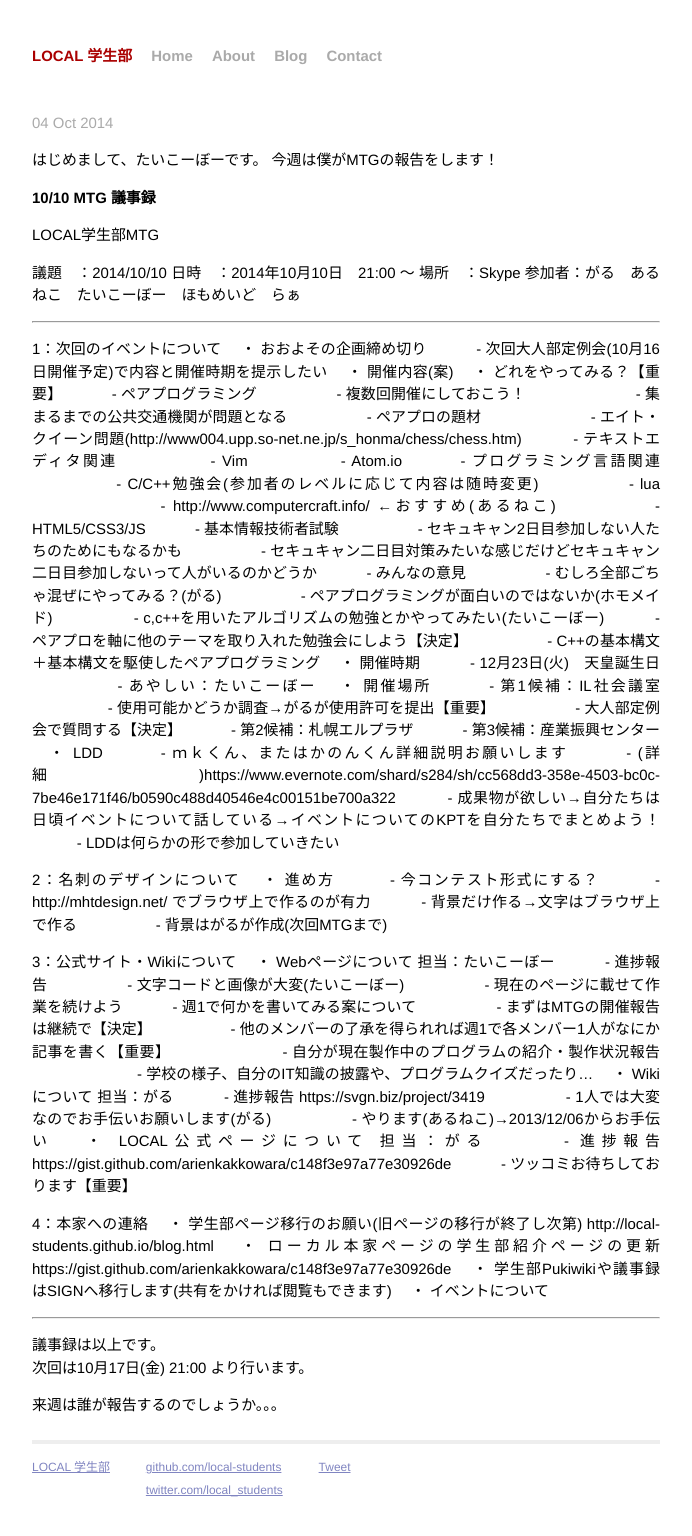
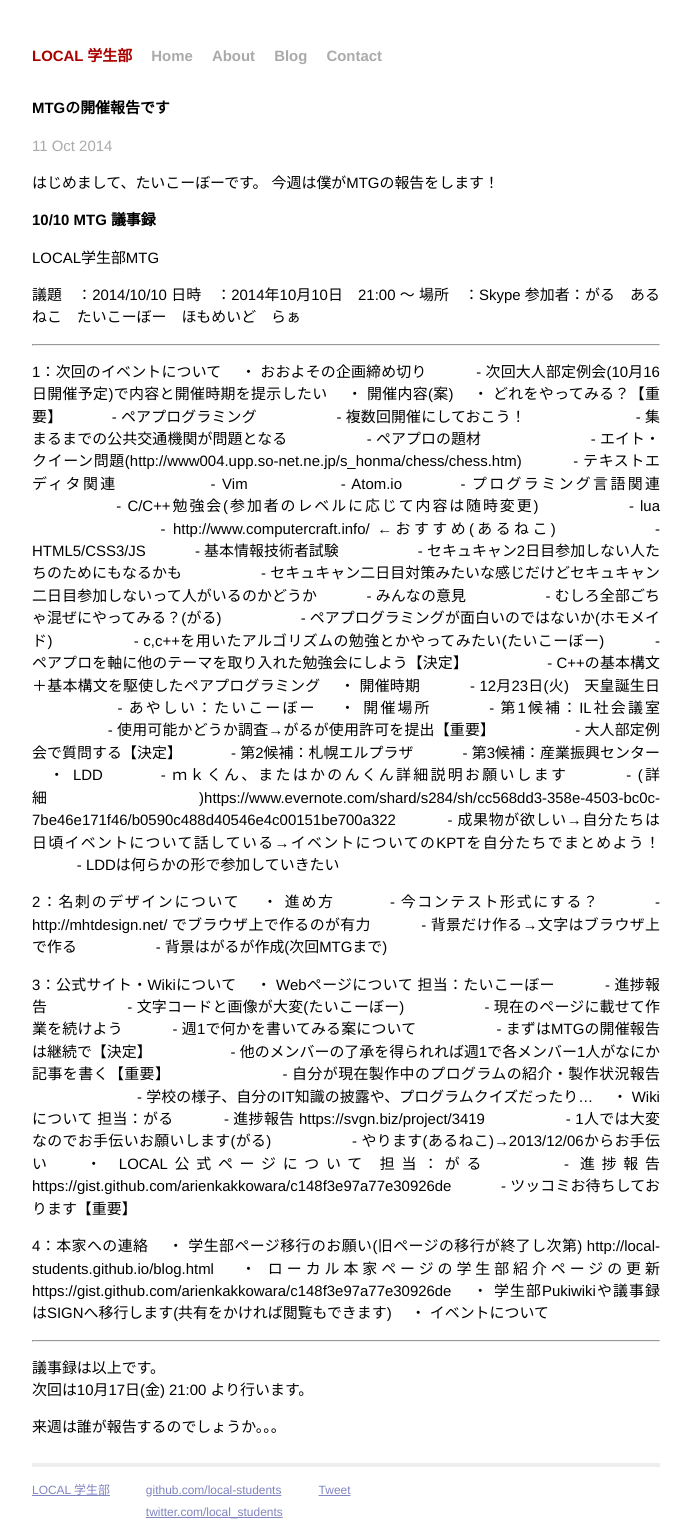
Before and after one commit to local-students/local-students.github.io, a Jekyll site: the page built from _posts/2014-10-11-MTG.markdown, in a window 1280 px wide. Shown: the whole page, without its empty margins (294-986 px from the left). Built offline with Jekyll 4.4.1, drawn with Linux system fonts in a browser that asks for light colours; Markdown is read by kramdown in place of the engine named in the settings; comment, search, counter and statistics services are not loaded; before the commit the page ends 1513 px from its top, so only the background shows below that.

Commit message:
記事修正

```diff
--- a/_posts/2014-10-11-MTG.markdown
+++ b/_posts/2014-10-11-MTG.markdown
@@ -1,7 +1,7 @@
 ---
 layout: post
-title:  ""
-date:   2014-10-04 01:25:00
+title:  "MTGの開催報告です"
+date:   2014-10-11 01:25:00
 categories: MTG
 ---
 
```
